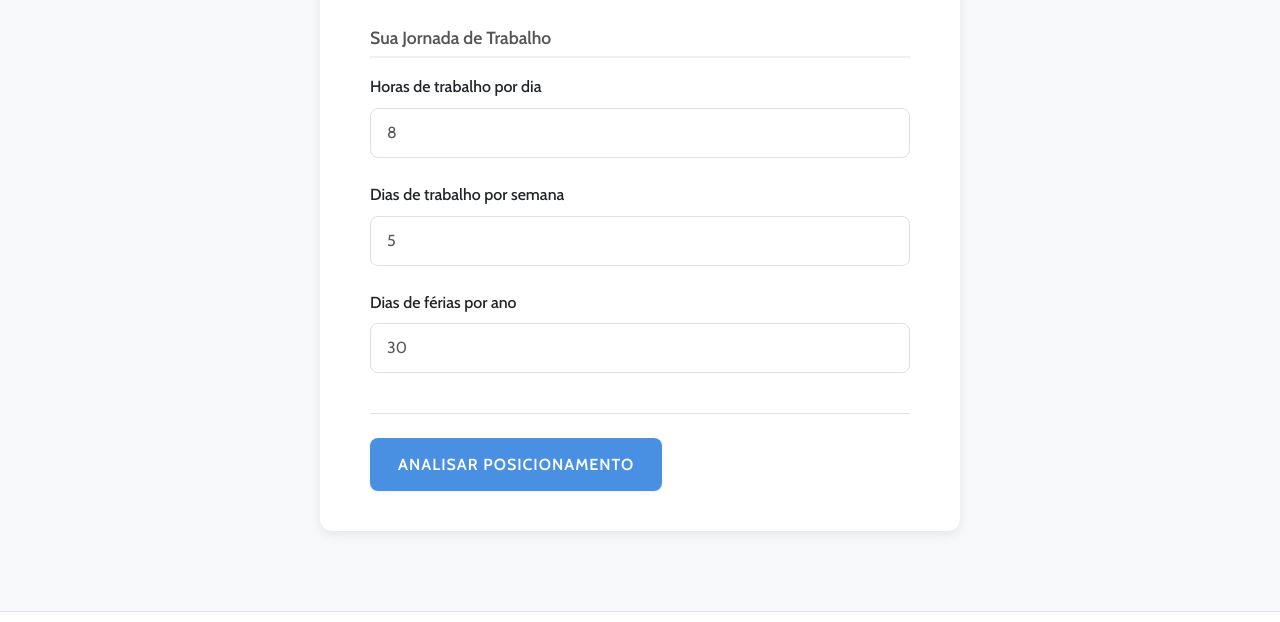
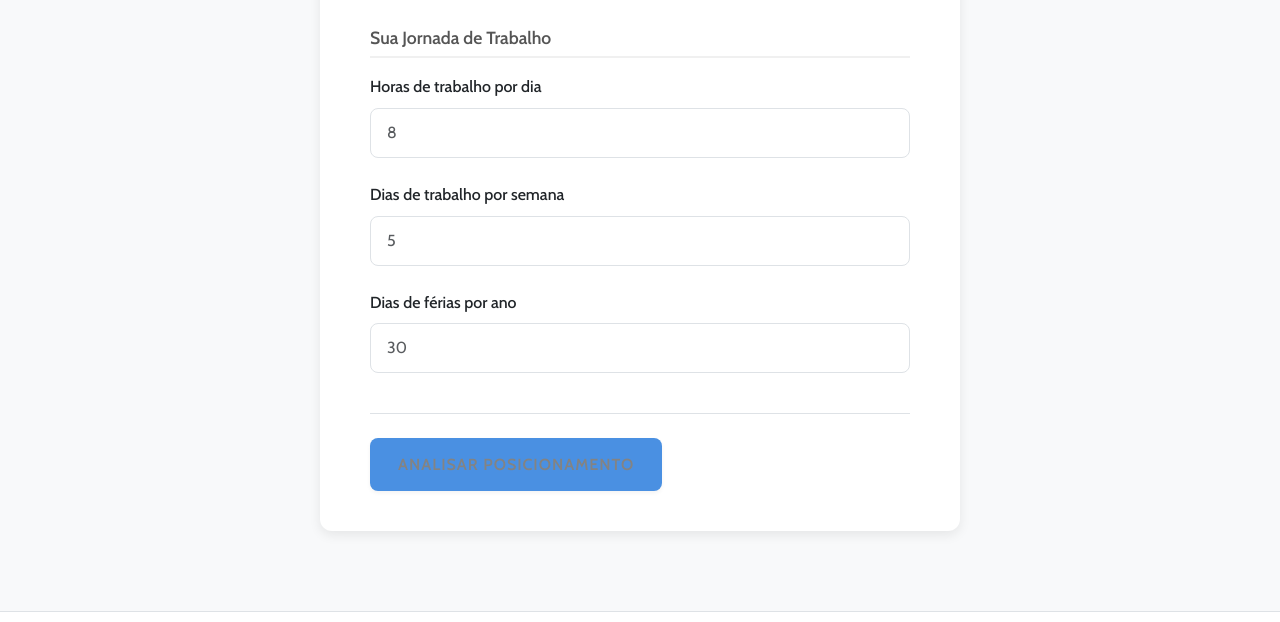
Before and after one commit to sophialberton/consultor-precificacao-freelancer, a plain HTML site: page index.html in a window 1280 px wide. Shown: the part 939-1561 px from the top of the page. Drawn offline with nearby package versions, Linux system fonts and the light colour scheme.

Commit message:
styles: color text

```diff
--- a/assets/themes.css
+++ b/assets/themes.css
@@ -4,7 +4,7 @@
     --primary: #4A90E2;
     --primary-dark: #357ABD;
     --primary-light: #e3f2fd;
-    --primary-text: #FFFFFF;
+    --primary-text: #838383;
     --success: #5CB85C;
     --danger: #D9534F;
     --text: #333333;
@@ -20,17 +20,17 @@
     --primary: #E91E63;
     --primary-dark: #C2185B;
     --primary-light: #fce4ec;
-    --primary-text: #FFFFFF;
+    --primary-text: #838383;
 }
 
 [data-theme="dark-blue"] {
     --primary: #58a6ff;
     --primary-dark: #388bfd;
     --primary-light: #1f6feb;
-    --primary-text: #FFFFFF;
+    --primary-text: #838383;
     --background: #0d1117;
     --surface: #161b22;
-    --text: #c9d1d9;
+    --text: #96989b;
     --text-light: #8b949e;
     --border: #30363d;
     --shadow: 0 4px 12px rgba(0, 0, 0, 0.2);
@@ -40,11 +40,11 @@
     --primary: #f778ba;
     --primary-dark: #f0429c;
     --primary-light: #ff65b3;
-    --primary-text: #FFFFFF;
-    --background: #1a000e;
+    --primary-text: #838383;
+    --background: #5f0033;
     --surface: #2c001b;
-    --text: #fcd5ea;
-    --text-light: #e6a7c8;
+    --text: #838383;
+    --text-light: #8b6679;
     --border: #590036;
     --shadow: 0 4px 12px rgba(0, 0, 0, 0.25);
 }
```
